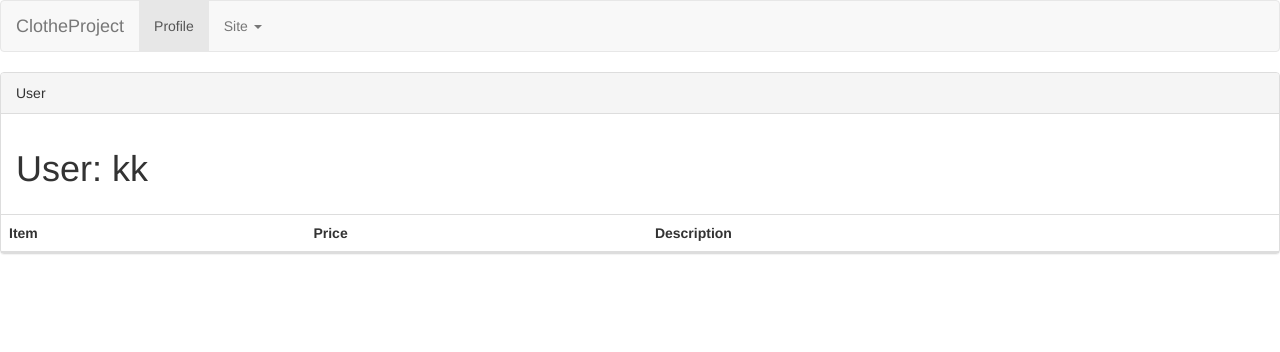
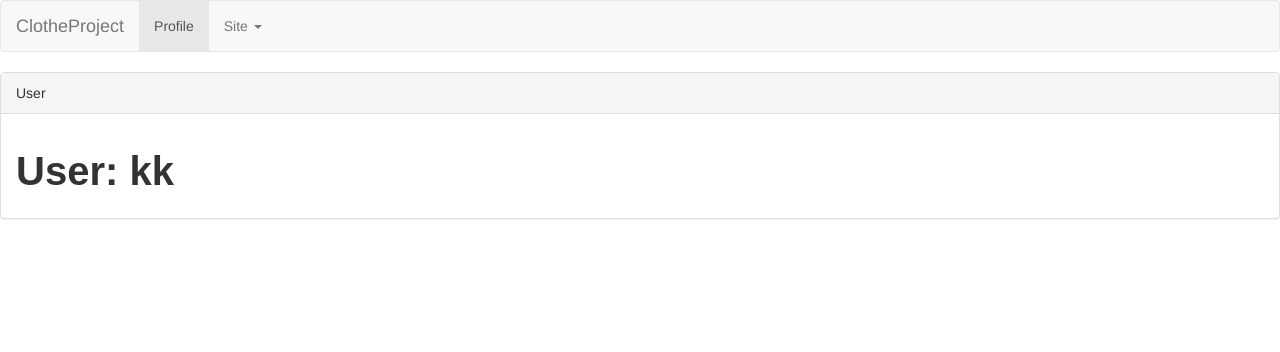
Before and after one commit to netse-ai/clotheProject, a Django app: template clotheProject/users/templates/users/profile.html in a window 1280 px wide. Shown: the top 352 px of the page. Run offline with Django 3.2, Linux system fonts and the light colour scheme; the template is opened without the code that fills it: values that come from a table or form of the project are taken from there, others are empty; data comes from the database, SQL or seed files in the repository; some libraries are stand-ins or nearby versions.

Commit message:
items.html

```diff
--- a/clotheProject/users/templates/users/profile.html
+++ b/clotheProject/users/templates/users/profile.html
@@ -8,6 +8,35 @@
         <script src="https://ajax.googleapis.com/ajax/libs/jquery/1.11.3/jquery.min.js"></script>
         <script src="http://maxcdn.bootstrapcdn.com/bootstrap/3.3.5/js/bootstrap.min.js"></script>
     	<title> clotheProject profile</title>
+    	<style>
+
+    		/* http://css-tricks.com/perfect-full-page-background-image/ */
+    		html {
+    			/*background: url(images/galaxy_pocket_tees.jpg) no-repeat center center fixed;
+    			-webkit-background-size: cover;
+    			-moz-background-size: cover;
+    			-o-background-size: cover;
+    			background-size: cover;*/
+    		}
+
+    		body {
+    			/*padding-top: 100px;
+    			font-size: 16px;
+    			font-family: "Open Sans",serif;
+    			background: transparent;*/
+    		}
+
+    		h1 {
+    			font-family: "Abel", Arial, sans-serif;
+    			font-weight: 600;
+    			font-size: 40px;
+    		}
+    		.row {
+    			padding-left: 20px;
+    		}
+
+
+    	</style>
         <!-- Is anyone getting tired of repeatedly entering the header over and over?? -->
     </head>
 
@@ -61,7 +90,7 @@
           </div>
 
           <!-- Table -->
-          <table class="table">
+          <!-- <table class="table">
               <thead>
                 <th>Item</th>
                 <th>Price</th>
@@ -81,7 +110,7 @@
             </tbody>
           </table>
         </div>
-        {% endif %}
+        {% endif %} -->
 
         <div class="row">
         {% for item in user.favorites.items.all %}
```
